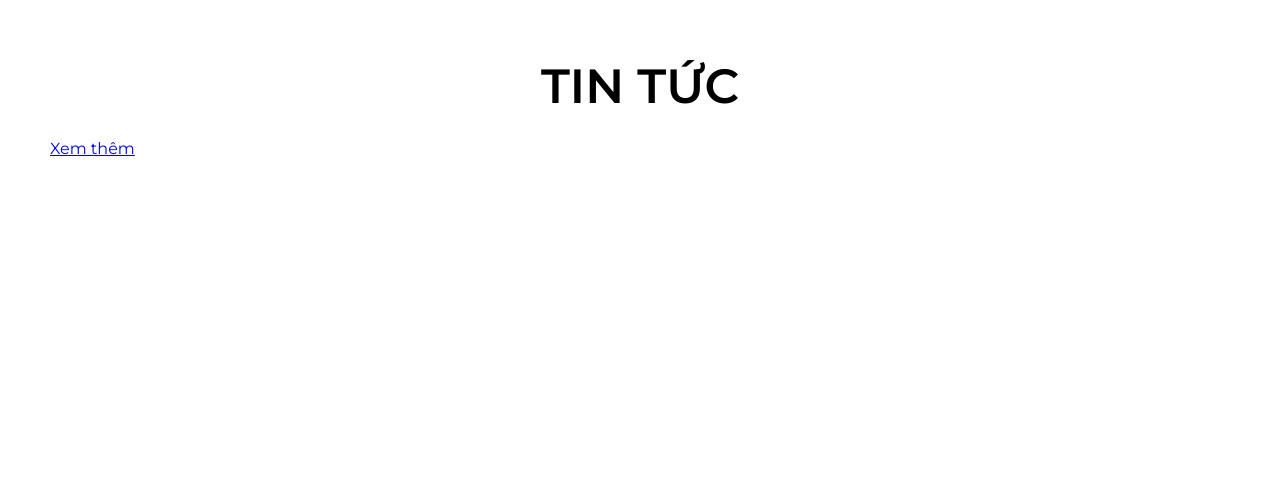
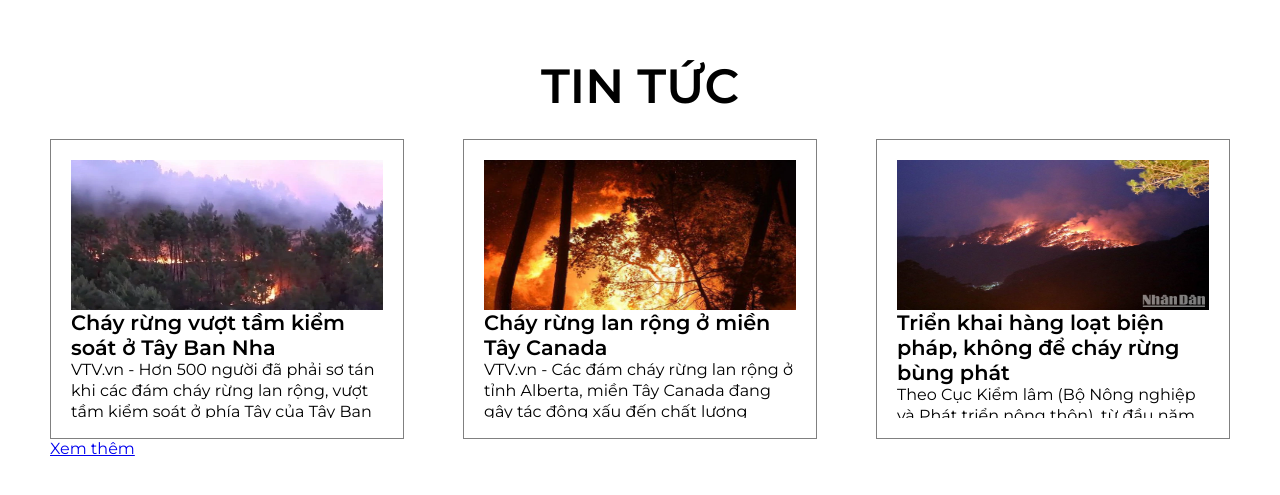
Before and after one commit to bobaonhan123/bwd2023, a React (Create React App) app: page / in a window 1280 px wide. Shown: the part 1017-1512 px from the top of the page. Built offline with nearby package versions, Linux system fonts and the light colour scheme.

Commit message:
Created news component

```diff
--- a/src/Assets/CSS/MainPage.css
+++ b/src/Assets/CSS/MainPage.css
@@ -74,7 +74,13 @@
     background-color: transparent;
 }
 
-
+.news-pane {
+    display: flex;
+    flex-direction: row;
+    justify-content: space-between;
+    flex-wrap: wrap;
+    overflow: hidden;
+}
 
 @media only screen and (max-width: 800px) {
     .intro-page .intro-contentpane {
--- a/src/Assets/CSS/NewsComponent.css
+++ b/src/Assets/CSS/NewsComponent.css
@@ -3,4 +3,40 @@
     margin: 0;
     padding: 0;
     box-sizing: border-box;
+    list-style: none;
+    font-family: Montserrat, sans-serif;
 }
+
+.news-component>a{
+    display: flex;
+    flex-direction: column;
+    height: 300px;
+    padding: 20px;
+    border: 1px solid grey;
+    text-overflow: ellipsis;
+    overflow: hidden;
+    align-items: center;
+    justify-content: center;
+    color: black;
+    text-decoration: none;
+}
+
+.news-component>a>img {
+    width: 100%;
+    height: 150px;
+    margin: 0 auto;
+}
+
+.news-component .description {
+    display: block;
+    height: 16px*1.3*3;
+    line-height: 1.3;
+    -webkit-line-clamp: 3;  /* số dòng hiển thị */
+    -webkit-box-orient: vertical;
+    overflow: hidden;
+    text-overflow: ellipsis;
+}
+
+.news-component h2 {
+    font-size: 1.3rem;
+}
--- a/src/Assets/Components/LittleComponent/NewsComponent.js
+++ b/src/Assets/Components/LittleComponent/NewsComponent.js
@@ -1,11 +1,12 @@
-
 import '../../CSS/NewsComponent.css';
-
-function NewsComponent() {
-
+function NewsComponent({data,Width}) {
   return (
-    <div className="news-component">
-
+    <div className="news-component" style={{width:Width}}>
+      <a href={data.URL}>
+       <img src={data.imageURL} alt=""/>
+       <h2>{data.title}</h2>
+       <div className='description'>{data.description}</div>
+      </a>
     </div>
   );
 }
--- a/src/Assets/Components/Pages/MainPage.js
+++ b/src/Assets/Components/Pages/MainPage.js
@@ -1,8 +1,14 @@
 
 import '../../CSS/MainPage.css';
 import NewsComponent from '../LittleComponent/NewsComponent';
+import NewsData from '../../Data/NewsData';
+import { useState } from 'react';
 function MainPage() {
-
+    const DataArr=NewsData();
+    const [NewsWidth,setNewsWidth]=useState(window.innerWidth>600?'30%':'90%');
+    window.onresize=()=>{
+      setNewsWidth(window.innerWidth>600?'30%':'90%');
+    };
   return (
     <div className="main-page">
         <div className='intro-img'></div>
@@ -15,9 +21,9 @@ function MainPage() {
         <div className='news-page'>
           <h1 className='title'>Tin tức</h1>
           <div className='news-pane'>
-            <NewsComponent />
-            <NewsComponent />
-            <NewsComponent />
+            {DataArr.map((data)=>{
+              return (<NewsComponent data={data} Width={NewsWidth}/>);
+                          })}
           </div>
           <a className='more' href='/News'>Xem thêm</a>
         </div>
--- a/src/Assets/Data/NewsData.js
+++ b/src/Assets/Data/NewsData.js
@@ -9,7 +9,8 @@ const data =[
 Giới chức địa phương cho biết, nhiều khả năng vụ cháy rừng này là hành động có chủ ý, tuy nhiên không cho biết thêm thông tin chi tiết.
 
 Năm ngoái, Tây Ban Nha ghi nhận gần 500 vụ cháy rừng, con số cao kỷ lục.`,
-        imageURL:'./PublicAssets/News/ID1.webp'
+        imageURL:'./PublicAssets/Img/News/ID1.webp',
+        URL:'https://vtv.vn/the-gioi/chay-rung-vuot-tam-kiem-soat-o-tay-ban-nha-20230519202203697.htm'
     },
     {
         id:2,
@@ -23,7 +24,8 @@ Năm ngoái, Tây Ban Nha ghi nhận gần 500 vụ cháy rừng, con số cao k
         Giá dầu thô nặng của Canada đã tăng lên các mức cao do những quan ngại về các vụ cháy rừng.
 
         Chính quyền tỉnh Alberta cho biết, trên toàn tỉnh đang xảy ra khoảng 90 vụ cháy rừng, trong đó 23 vụ ngoài tầm kiểm soát, buộc khoảng 20.000 người dân phải sơ tán.`,
-        imageURL:'./PublicAssets/News/ID2.webp'
+        imageURL:'./PublicAssets/Img/News/ID2.webp',
+        URL:'https://vtv.vn/the-gioi/chay-rung-lan-rong-o-mien-tay-canada-20230517164903016.htm'
     },
     {
         id:3,
@@ -49,7 +51,12 @@ Năm ngoái, Tây Ban Nha ghi nhận gần 500 vụ cháy rừng, con số cao k
         Bố trí canh phòng 24/24 giờ tại những khu vực trọng điểm, khi phát hiện đám cháy phải khẩn trương huy động lực lượng, triển khai ngay các biện pháp chữa cháy, xử lý triệt để đám cháy nhằm hạn chế tới mức thấp nhất thiệt hại...
 
         Cùng với việc ngăn chặn hiệu quả, tận gốc các hành vi có thể gây cháy rừng, các lực lượng chủ động phương châm “4 tại chỗ”; chính quyền các địa phương, các cơ quan nhà nước có thẩm quyền cần xử lý nghiêm đối tượng vi phạm theo quy định của pháp luật và trách nhiệm của người đứng đầu do buông lỏng quản lý để xảy ra cháy rừng…`,
-        imageURL:'./PublicAssets/News/ID3.jpg'
+        imageURL:`./PublicAssets/Img/News/ID3.jpg`,
+        URL:'https://nhandan.vn/tang-cuong-cac-giai-phap-phong-chong-chay-rung-post754473.html'
     }
 
 ];
+function NewsData() {
+    return data;
+}
+export default NewsData;
```
